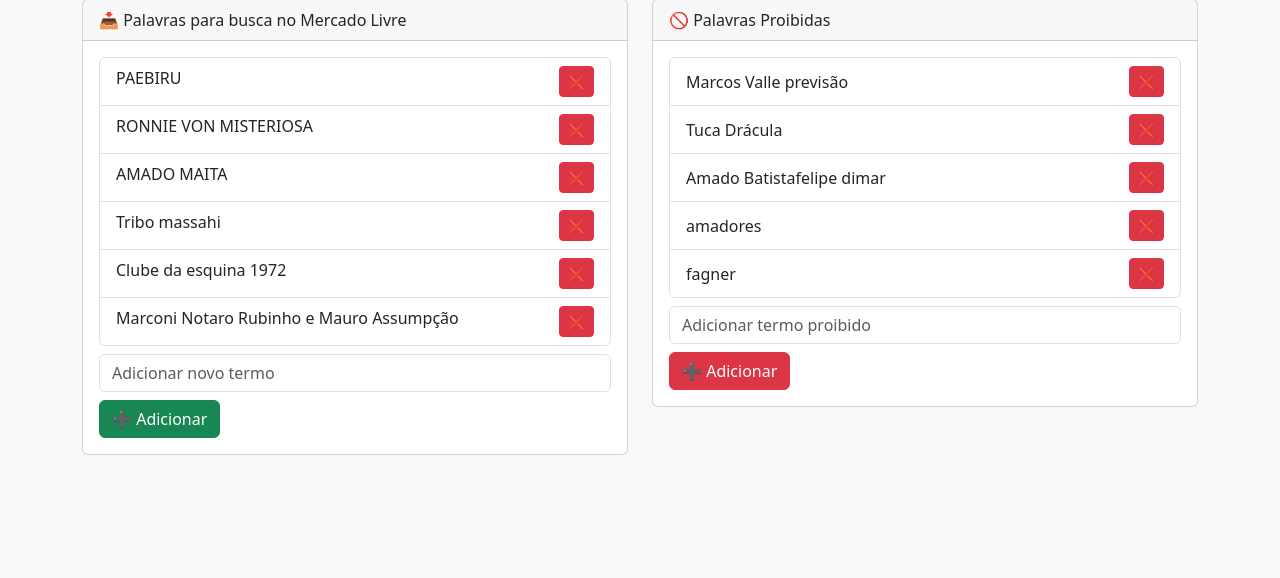
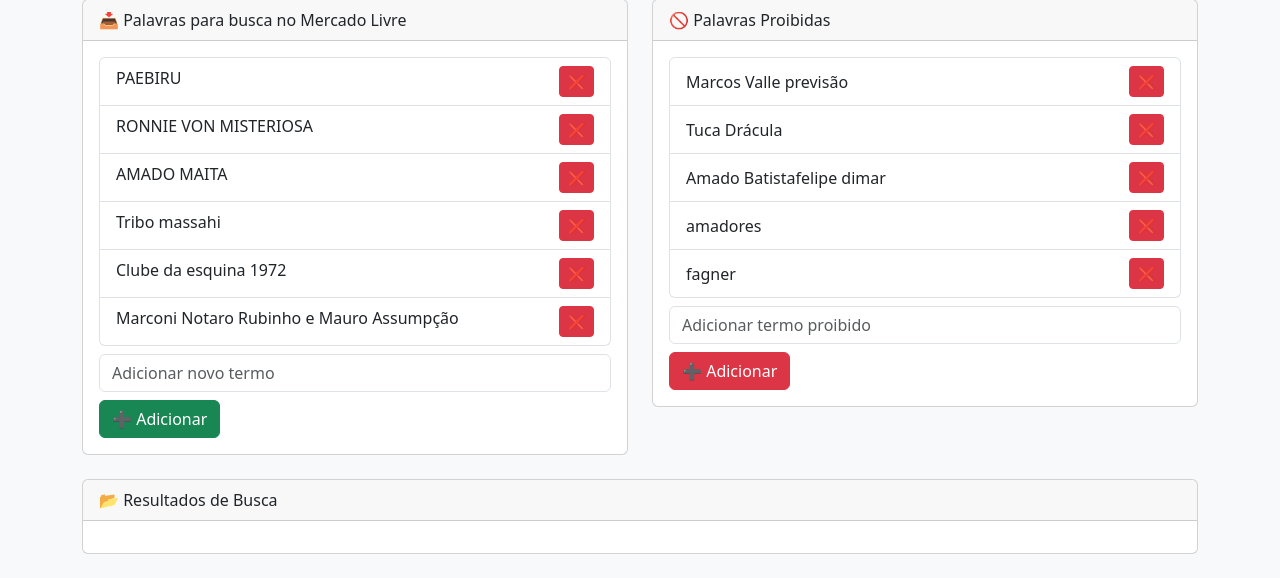
Before and after one commit to fabriciocovalesci/bot_discos, a Flask app: page / in a window 1280 px wide. Shown: the part 294-872 px from the top of the page. Before the commit the page ends 749 px from the top, so only its background shows below. Run offline with Flask 3, Linux system fonts and the light colour scheme; data that the repository does not hold is empty; parts of the project's set-up code (start-up, migrations or seed data) failed here and were passed over; some libraries are stand-ins or nearby versions.

Commit message:
add templates

```diff
--- a/bot_ml/api.py
+++ b/bot_ml/api.py
@@ -1,6 +1,7 @@
-from flask import Flask, request, jsonify, render_template
+from flask import Flask, request, jsonify, render_template, send_from_directory
 import os
 import csv
+import glob
 from main import run_spider
 from utils import get_project_root
 from apscheduler.schedulers.background import BackgroundScheduler
@@ -57,6 +58,22 @@
 
         return jsonify({"message": f"'{name}' removido do input.csv"}), 200
 
+
+@app.route('/resultados', methods=['GET'])
+def manage_resultados():
+    folder_path = os.path.join(get_project_root(), "exel")
+    xlsx_files = glob.glob(os.path.join(folder_path, "*.xlsx"))
+    filenames = [os.path.basename(file) for file in xlsx_files]
+    return jsonify({"resultados": filenames})
+
+
+@app.route('/download/<filename>', methods=['GET'])
+def download_file(filename):
+    folder_path = os.path.join(get_project_root(), "exel")
+    return send_from_directory(folder_path, filename, as_attachment=True)
+
+
+
 @app.route('/proibidos', methods=['GET', 'POST', 'DELETE'])
 def manage_proibidos():
     proibidos_file = os.path.join(get_project_root(), "proibidos.csv")
--- a/bot_ml/templates/index.html
+++ b/bot_ml/templates/index.html
@@ -46,6 +46,15 @@
             </div>
         </div>
 
+        <div class="card mb-4">
+            <div class="card-header">📂 Resultados de Busca</div>
+            <div class="card-body">
+                <ul id="resultadosList" class="list-group">
+                    <!-- Aqui os arquivos serão inseridos via JavaScript -->
+                </ul>
+            </div>
+        </div>
+
         <!-- <div class="card mb-4">
             <div class="card-header">⏰ Configuração do Cron</div>
             <div class="card-body">
@@ -78,6 +87,44 @@
 
 
         async function loadData() {
+             // Fazendo a requisição para obter os resultados
+        const resultados = await axios.get('/resultados');
+
+        // Selecionando o elemento onde os resultados serão listados
+        const resultadosList = document.getElementById("resultadosList");
+
+        // Limpa a lista existente para evitar duplicação
+        resultadosList.innerHTML = "";
+
+        // Verifica se a resposta contém dados
+        if (resultados.data && resultados.data.resultados) {
+            // Para cada arquivo, cria um item de lista
+            resultados.data.resultados.forEach(file => {
+                const li = document.createElement("li");
+                li.className = "list-group-item d-flex justify-content-between align-items-center";
+
+                // Criando o texto do item de lista
+                const span = document.createElement("span");
+                span.textContent = file;
+
+                // Criando o botão de download
+                const downloadBtn = document.createElement("button");
+                downloadBtn.className = "btn btn-sm btn-primary";
+                downloadBtn.textContent = "📥 Baixar";
+                downloadBtn.onclick = () => downloadFile(file); // Chamando a função de download
+
+                // Adicionando os elementos ao item de lista
+                li.appendChild(span);
+                li.appendChild(downloadBtn);
+
+                // Adicionando o item à lista
+                resultadosList.appendChild(li);
+            });
+        } else {
+            resultadosList.innerHTML = "<li class='list-group-item'>Nenhum resultado encontrado</li>";
+        }
+
+
             const inputRes = await axios.get('/input');
             document.getElementById("inputList").innerHTML = inputRes.data.input.map(item =>
                 `<li class="list-group-item d-flex justify-content-between">${item}
@@ -106,6 +153,12 @@
                 proibidosList.appendChild(li);
             });
         }
+
+        function downloadFile(file) {
+            // Redireciona para a rota de download do Flask
+            window.location.href = `/download/${file}`;
+        }
+
 
         async function runSearch() {
             const query = document.getElementById("searchQuery").value;
```
